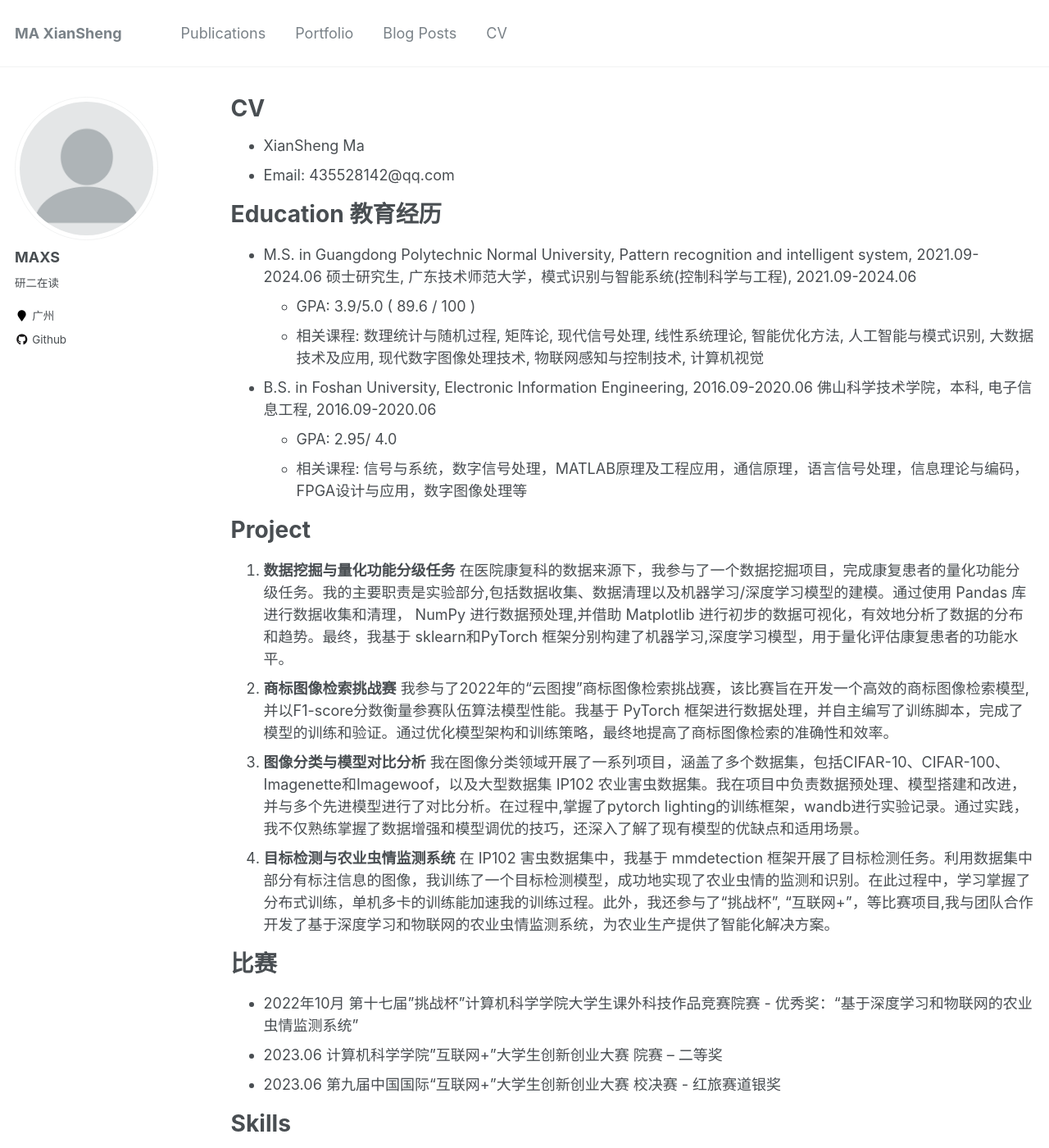
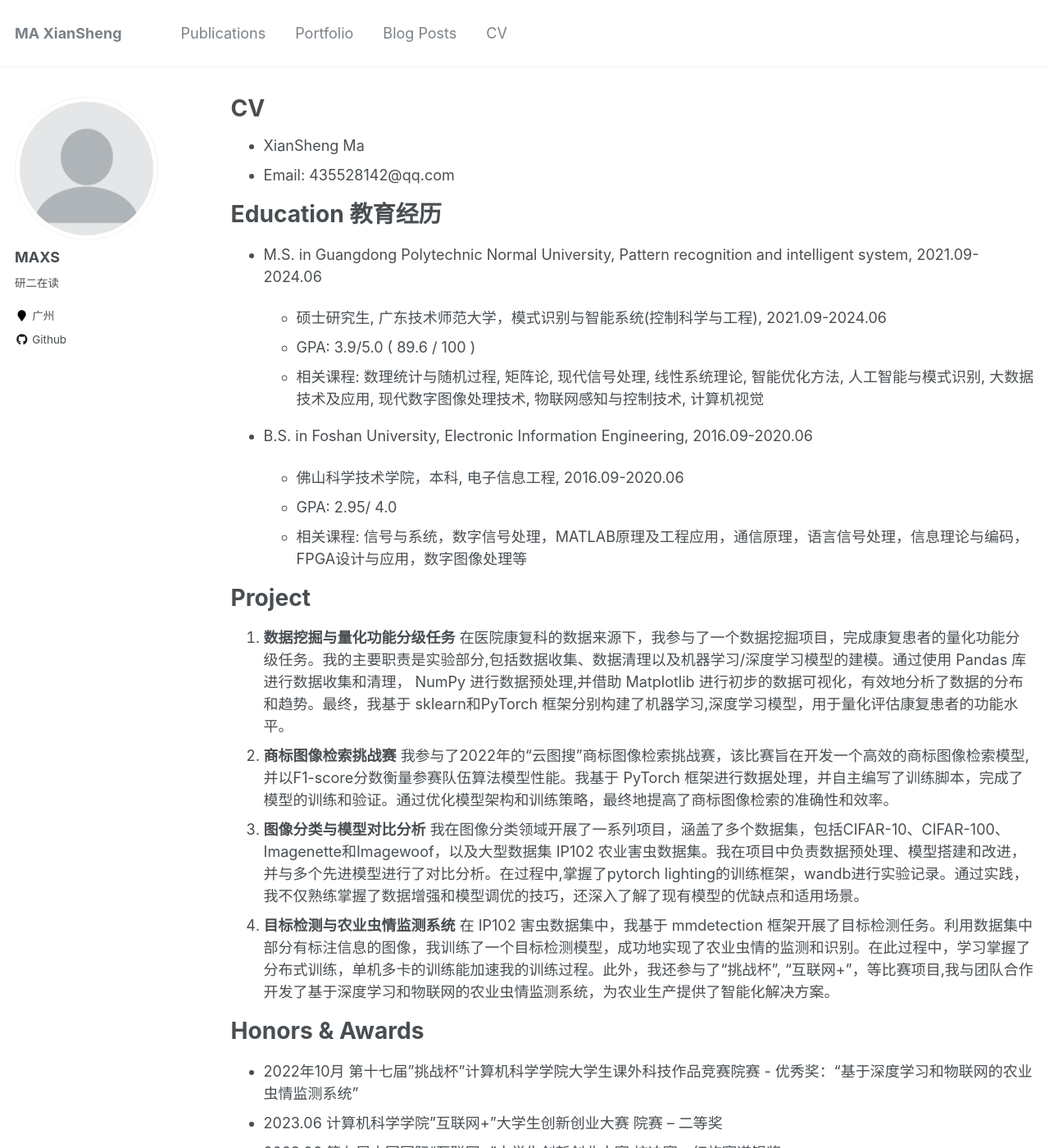
Before and after one commit to hsienshaun/hsienshaun.github.io, a Jekyll site: the page built from _pages/cv.md, in a window 1280 px wide and 1400 px high. Shown: the whole window at 82% size. Built offline with Jekyll 4.4.1, drawn with Linux system fonts in a browser that asks for light colours; some of the changed text lies outside the part shown.

Commit message:
Update cv.md

```diff
--- a/_pages/cv.md
+++ b/_pages/cv.md
@@ -15,12 +15,13 @@ redirect_from:
 Education 教育经历
 ======
 * M.S. in Guangdong Polytechnic Normal University, Pattern recognition and intelligent system, 2021.09-2024.06
-  硕士研究生, 广东技术师范大学，模式识别与智能系统(控制科学与工程), 2021.09-2024.06
+
+  * 硕士研究生, 广东技术师范大学，模式识别与智能系统(控制科学与工程), 2021.09-2024.06
   * GPA: 3.9/5.0 ( 89.6 / 100 )
   * 相关课程: 数理统计与随机过程, 矩阵论, 现代信号处理, 线性系统理论, 智能优化方法, 人工智能与模式识别, 大数据技术及应用, 现代数字图像处理技术, 物联网感知与控制技术, 计算机视觉
 
 * B.S. in Foshan University, Electronic Information Engineering, 2016.09-2020.06
-  佛山科学技术学院，本科, 电子信息工程, 2016.09-2020.06
+  * 佛山科学技术学院，本科, 电子信息工程, 2016.09-2020.06
   * GPA: 2.95/ 4.0
   * 相关课程: 信号与系统，数字信号处理，MATLAB原理及工程应用，通信原理，语言信号处理，信息理论与编码，FPGA设计与应用，数字图像处理等
 
@@ -32,7 +33,7 @@ Project
 4. **目标检测与农业虫情监测系统** 在 IP102 害虫数据集中，我基于 mmdetection 框架开展了目标检测任务。利用数据集中部分有标注信息的图像，我训练了一个目标检测模型，成功地实现了农业虫情的监测和识别。在此过程中，学习掌握了分布式训练，单机多卡的训练能加速我的训练过程。此外，我还参与了“挑战杯”, "互联网+"，等比赛项目,我与团队合作开发了基于深度学习和物联网的农业虫情监测系统，为农业生产提供了智能化解决方案。
 
 
-比赛
+Honors & Awards
 ======
 * 2022年10月 第十七届"挑战杯"计算机科学学院大学生课外科技作品竞赛院赛 - 优秀奖：“基于深度学习和物联网的农业虫情监测系统”
 * 2023.06 计算机科学学院”互联网+”大学生创新创业大赛 院赛 – 二等奖
```
Also changed, not shown: other parts of _pages/cv.md (+3 -1 lines).
